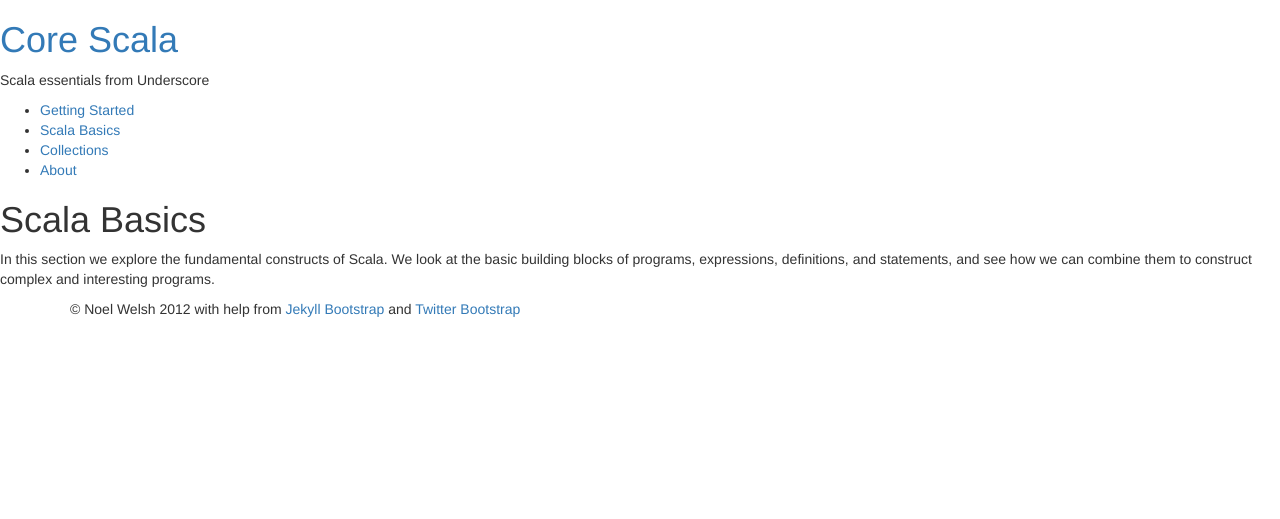
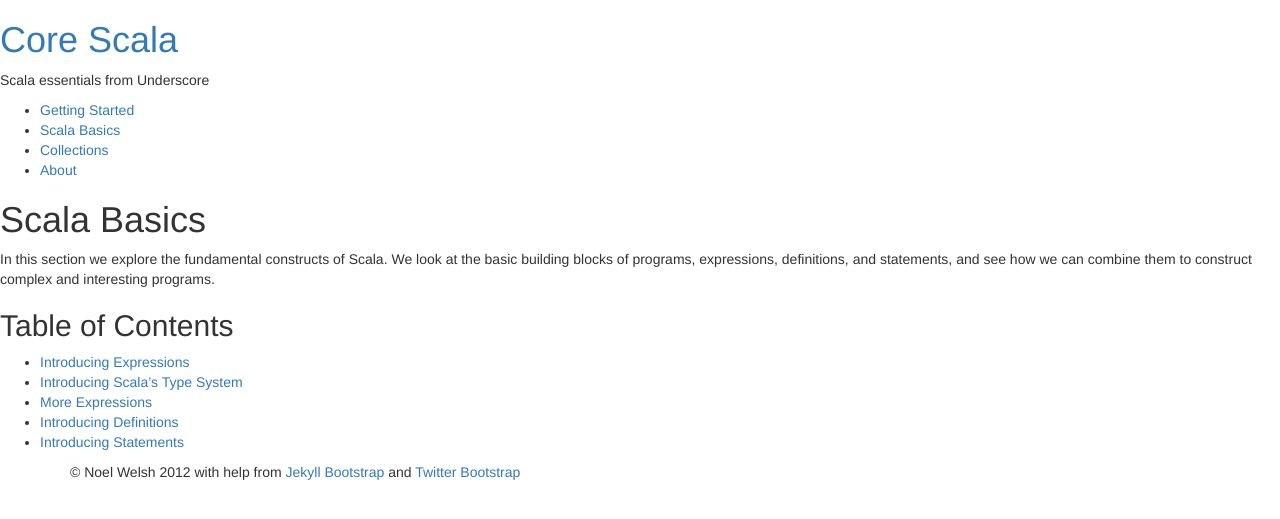
Before and after one commit to underscoreio/essential-scala, a Jekyll site: the page built from scala-basics/index.md, in a window 1280 px wide. Shown: the top 519 px of the page. Built offline with Jekyll 4.4.1, drawn with Linux system fonts in a browser that asks for light colours; nearby versions of some CDN libraries; library files that are not in the unit come from our copies.

Commit message:
Add per-section TOC

```diff
--- a/scala-basics/index.md
+++ b/scala-basics/index.md
@@ -5,3 +5,11 @@ layout: page
 # Scala Basics
 
 In this section we explore the fundamental constructs of Scala. We look at the basic building blocks of programs, expressions, definitions, and statements, and see how we can combine them to construct complex and interesting programs.
+
+## Table of Contents
+
+- [Introducing Expressions](expressions.html)
+- [Introducing Scala's Type System](types.html)
+- [More Expressions](more-expressions.html)
+- [Introducing Definitions](definitions.html)
+- [Introducing Statements](statements.html)
```
